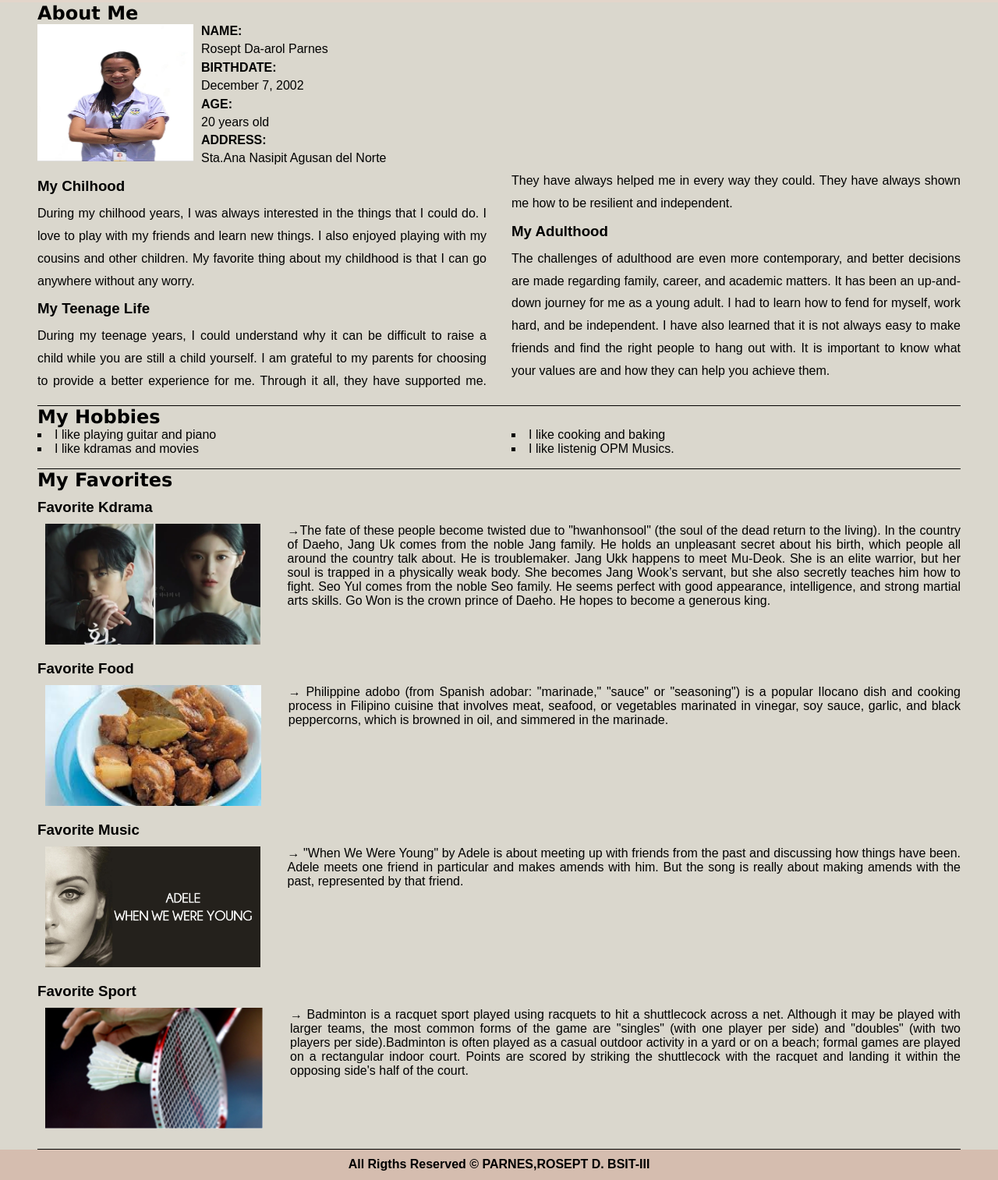
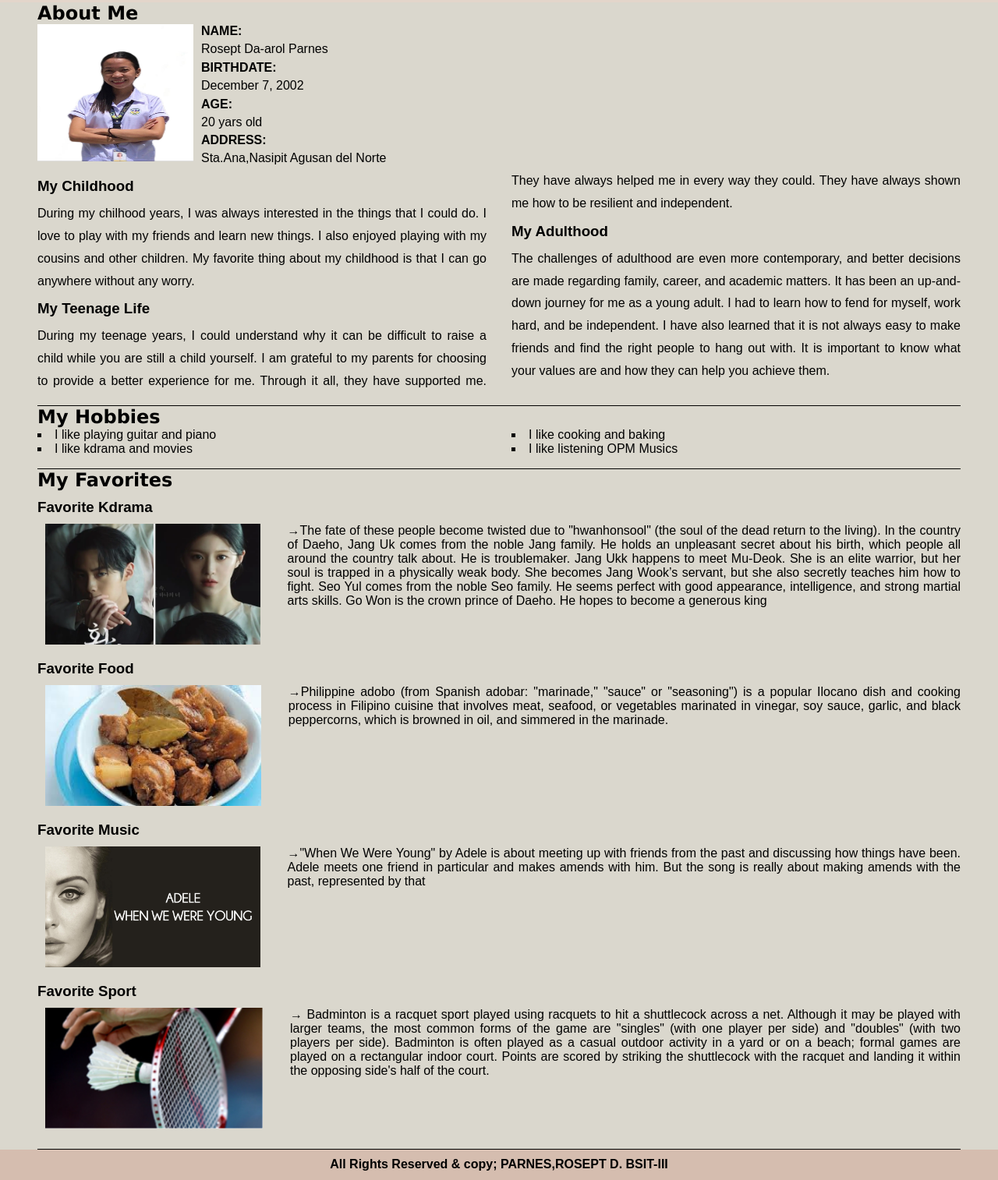
Before and after one commit to rosept/TASK-7, a plain HTML site: page index.html in a window 1280 px wide. Shown: the part 110-1624 px from the top of the page at 78% size. Drawn offline with Linux system fonts and the light colour scheme.

Commit message:
Add files via upload

```diff
--- a/css/style.css
+++ b/css/style.css
@@ -1,4 +1,3 @@
-
 header {
     width: 1350px;
 
@@ -33,6 +32,7 @@ nav ul {
 nav ul li {
     display: inline;
     margin-inline: 50px;
+
 }
 
 nav ul li a {
@@ -86,7 +86,7 @@ article {
 }
 
 .info {
-    list-style-type: none;
+    list-style-type: square;
 }
 
 .info li {
--- a/index.html
+++ b/index.html
@@ -1,25 +1,25 @@
 <!DOCTYPE html>
 <html lang="en">
 <head>
-    <meta charset="UTF-8" >
-    <meta http-equiv="X-UA-Compatible" content="IE=edge" >
-    <meta name="viewport" content="width=device-width, initial-scale=1.0" >
+    <meta charset="UTF-8">
+    <meta http-equiv="X-UA-Compatible" content="IE=edge">
+    <meta name="viewport" content="width=device-width, initial-scale=1.0">
     <title>TASK 7</title>
-    <link rel="stylesheet"  href="css/style.css">
+    <link rel="stylesheet" href="css/style.css">
 </head>
 <body>
     <header>
         <nav>
-        <h1>My AutoBiography - Rosept D.Parnes</h1>
+            <h1>My AutoBiography - Rosept D. Parnes</h1>
             <ul>
               <li>
-            <a href="#aboutme"> About Me </a>
+                <a href="#aboutme">About Me</a>
               </li>
               <li>
-            <a href="#myhobbies"> My Hobbies</a>
+                <a href="#myhobbies">My Hobbies</a>
               </li>
               <li>
-            <a href="#myfavorites"> My Favorites</a>
+                <a href="#myfavorites">My Favorites</a>
               </li>
             </ul>
         </nav>
@@ -27,7 +27,7 @@
 <main>
     <article id="aboutme">
         <h2>About Me</h2>
-          <img src="profile.jpg" alt="profile pic" class="profile-pic" >
+        <img src="profile.jpg" alt="profile pic" class="profile-pic">
         <ul class="my info">
         <li>
             <span class="label">NAME: </span>
@@ -39,17 +39,17 @@
         </li>
         <li>
             <span class="label">AGE: </span>
-              <p>20 years old</p>
+            <p>20 yars old</p>
         </li>
         <li>
             <span class="label">ADDRESS: </span>
-              <p>Sta.Ana Nasipit Agusan del Norte</p>
+            <p>Sta.Ana,Nasipit Agusan del Norte</p>
         </li>
         </ul>
 
         <div class="article">
             <section>
-            <h3>My Chilhood</h3>
+                <h3>My Childhood</h3>
                 <p>
                     During my chilhood years, I was always interested in the things that I could do.
                     I love to play with my friends and learn new things. I also enjoyed playing with my
@@ -70,7 +70,6 @@
 
             <section>
                 <h3>My Adulthood</h3>
-
                 <p>
                     The challenges of adulthood are even more contemporary, and better decisions are made regarding family, career, and academic matters.
                     It has been an up-and-down journey for me as a young adult.
@@ -81,21 +80,24 @@
             </section>
         </div>
     </article>
+
     <article id="myhobbies">
     <h2>My Hobbies</h2>
 
         <div class="article">
         <ul class="my-hobbies">
             <li>I like playing guitar and piano</li>
-              <li>I like kdramas and movies</li>
+            <li>I like kdrama and movies</li>
             <li>I like cooking and baking</li>
-              <li>I like listenig OPM Musics.</li>
+            <li>I like listening OPM Musics</li>
+
             </ul>
         </div>
     </article>
 
     <article id="myfavorites">
         <h2>My Favorites</h2>
+
 
         <div>
             <section>
@@ -109,18 +111,17 @@
                         his birth, which people all around the country talk about. He is troublemaker. Jang Ukk happens to meet Mu-Deok.
                         She is an elite warrior, but her soul is trapped in a physically weak body. She becomes Jang Wook’s servant, but she also secretly teaches him how to fight.
                         Seo Yul comes from the noble Seo family. He seems perfect with good appearance, intelligence, and strong martial arts skills. Go Won is the crown prince of Daeho.
-                He hopes to become a generous king.
+                        He hopes to become a generous king
                     </figcaption>
                 </figure>
             </section>
-
             <section>
                 <h3>Favorite Food</h3>
 
                 <figure>
                     <img src="adobo.jpg" alt="Favorite Food">
                     <figcaption>
-                &#8594; Philippine adobo (from Spanish adobar: "marinade," "sauce" or "seasoning") is a popular Ilocano dish and cooking process in Filipino cuisine that involves meat,
+                        &#8594;Philippine adobo (from Spanish adobar: "marinade," "sauce" or "seasoning") is a popular Ilocano dish and cooking process in Filipino cuisine that involves meat,
                         seafood, or vegetables marinated in vinegar, soy sauce, garlic, and black peppercorns, which is browned in oil, and simmered in the marinade.
                     </figcaption>
                 </figure>
@@ -132,12 +133,11 @@
                 <figure>
                     <img src="music.jpg" alt="Favorite Music">
                     <figcaption>
-                &#8594; "When We Were Young" by Adele is about meeting up with friends from the past and discussing how things have been.
-                Adele meets one friend in particular and makes amends with him. But the song is really about making amends with the past, represented by that friend.
+                        &#8594;"When We Were Young" by Adele is about meeting up with friends from the past and discussing how things have been.
+                        Adele meets one friend in particular and makes amends with him. But the song is really about making amends with the past, represented by that
                     </figcaption>
                 </figure>
             </section>
-
 
             <section>
                 <h3>Favorite Sport</h3>
@@ -145,17 +145,17 @@
                 <figure>
                     <img src="sport.jpg" alt="Favorite Sport">
                     <figcaption>
-                &#8594; Badminton is a racquet sport played using racquets to hit a shuttlecock across a net. Although it may be played with larger teams, the most common forms of the game are "singles" (with one player per side) and "doubles" (with two players per side).Badminton is often played as a casual outdoor activity in a yard or on a beach; formal games are played on a rectangular indoor court. Points are scored by striking the shuttlecock with the racquet and landing it within the opposing side's half of the court.
+                        &#8594; Badminton is a racquet sport played using racquets to hit a shuttlecock across a net. Although it may be played with larger teams, the most common forms of the game are "singles" (with one player per side) and "doubles" (with two players per side).
+                        Badminton is often played as a casual outdoor activity in a yard or on a beach; formal games are played on a rectangular indoor court. Points are scored by striking the shuttlecock with the racquet and landing it within the opposing side's half of the court.
                     </figcaption>
                 </figure>
             </section>
-
         </div>
     </article>
 </main>
 
 <footer>
-      <p>All Rigths Reserved &copy; PARNES,ROSEPT D. BSIT-III</p>
+    <p>All Rights Reserved & copy; PARNES,ROSEPT D. BSIT-III</p>
 </footer>
 </body>
 </html>
```
Lines whose indentation alone changed are shown as unchanged.
